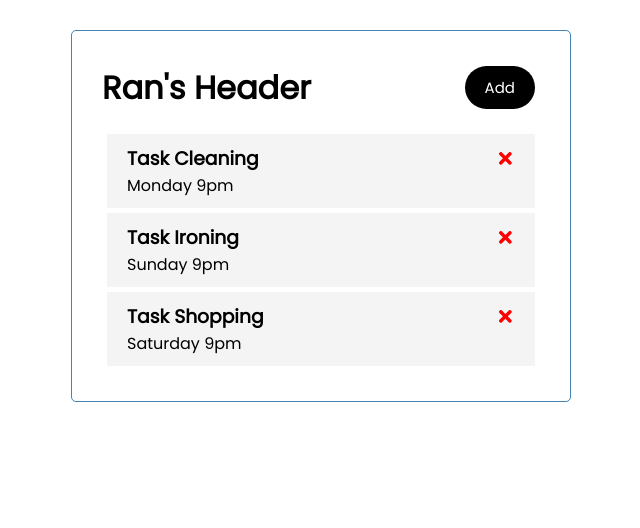
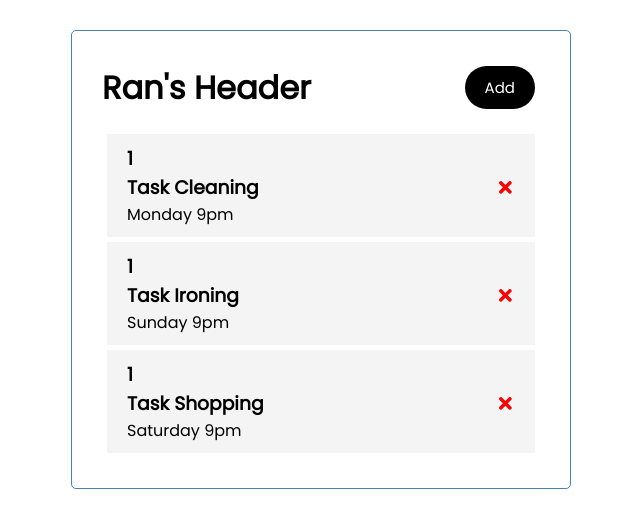
Before and after one commit to ranerlich7/ran-task, a React (Create React App) app: page / in a window 1280 px wide. Shown: the top 528 px of the page, without its empty margins (319-959 px from the left). Built offline with nearby package versions, Linux system fonts and the light colour scheme; the HTML template or start-up script is replaced by a standard one.

Commit message:
moving useState to App.js. using it to delete app

```diff
--- a/src/App.js
+++ b/src/App.js
@@ -1,18 +1,41 @@
 import Header from './components/Header';
 import Tasks from './components/Tasks';
+import {useState} from 'react';
 
 function App() {
+  const [tasks, setTasks] = useState([
+    {
+      id: 1,
+      name: "Cleaning",
+      date: "Monday 9pm"
+
+    },
+    {
+      id: 2,
+      name: "Ironing",
+      date: "Sunday 9pm"
+
+    },
+    {
+      id: 3,
+      name: "Shopping",
+      date: "Saturday 9pm"
+
+    }
+  ])
+
+  // delete task
+  const deleteTask = (id) => {
+    setTasks(tasks.filter((task) => task.id !== id))
+    console.log('delete', id)
+  }
 
   return (
-      <div className='container'>
-      <Header/>
-      <Tasks onDelete={deleteTask}/>
-      </div>
+    <div className='container'>
+      <Header />
+      {tasks.length >0 ? <Tasks onDelete={deleteTask} tasks={tasks} /> : 'no tasks'}
+    </div>
   );
 }
 
-// delete task
-const deleteTask =  (id) =>{
-  console.log('delete', id)
-}
 export default App;
--- a/src/components/Task.js
+++ b/src/components/Task.js
@@ -1,9 +1,17 @@
 import { FaTimes } from "react-icons/fa"
+import {useState} from 'react';
 
 function Task({ task, onDelete }) {
+    // example of local data
+    // let t = 1
+    // function raiseT(){
+    //     t = t + 1; console.log(t)
+    // }
+    const [t,raiseT] = useState(1)
     return (
 
         <div className="task">
+            <h3 onClick={()=>raiseT(t+2)}>{t}</h3>
             <h3>Task {task.name}
                 <FaTimes style={{color:'red', cursor:'pointer'}}
                  onClick={() => onDelete(task.id)} />
--- a/src/components/Tasks.js
+++ b/src/components/Tasks.js
@@ -1,28 +1,7 @@
 import Task from "./Task"
 
 
-
-function Tasks({onDelete}) {
-    let tasks = [
-        {
-            id: 1,
-            name:"Cleaning",
-            date:"Monday 9pm"
-
-        },
-        {
-            id: 2,
-            name:"Ironing",
-            date:"Sunday 9pm"
-
-        },
-        {
-            id: 3,
-            name:"Shopping",
-            date:"Saturday 9pm"
-
-        }
-    ]
+function Tasks({onDelete, tasks}) {
     return (
         //   for task in tasks
         //     f'<li>{task.name}</li>'
```
